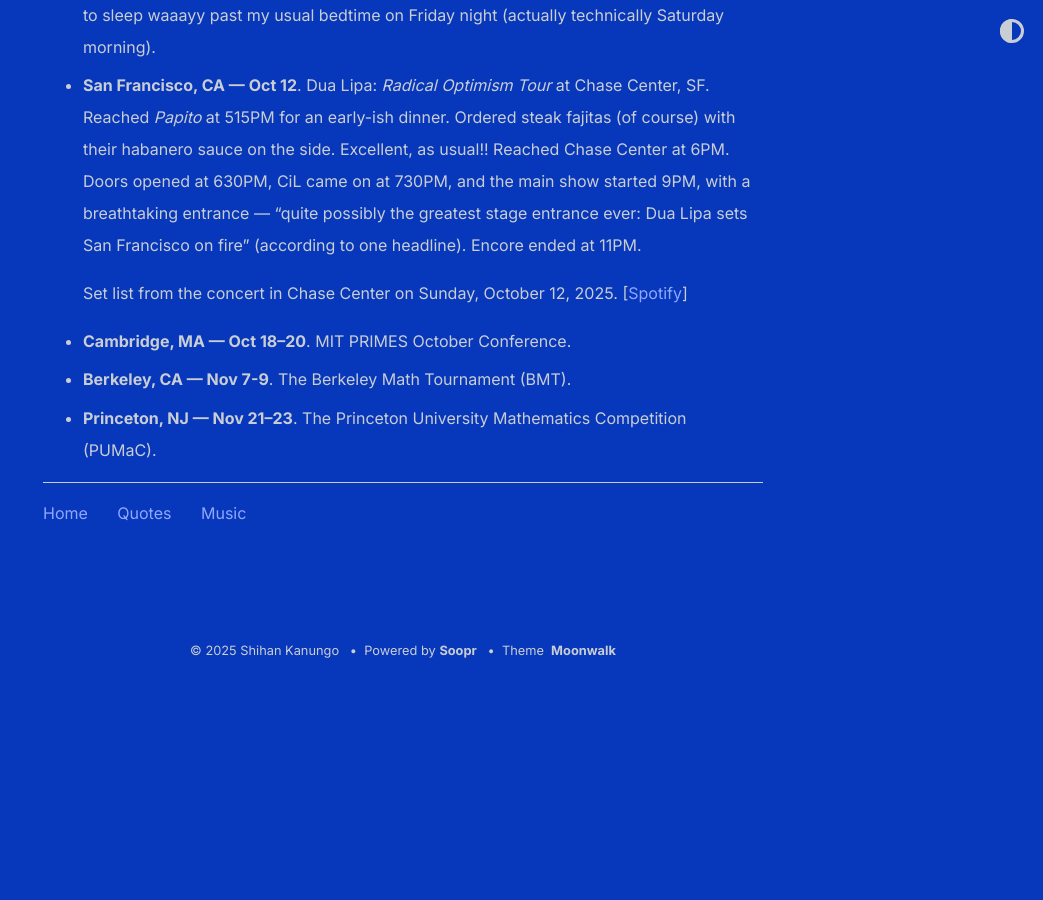
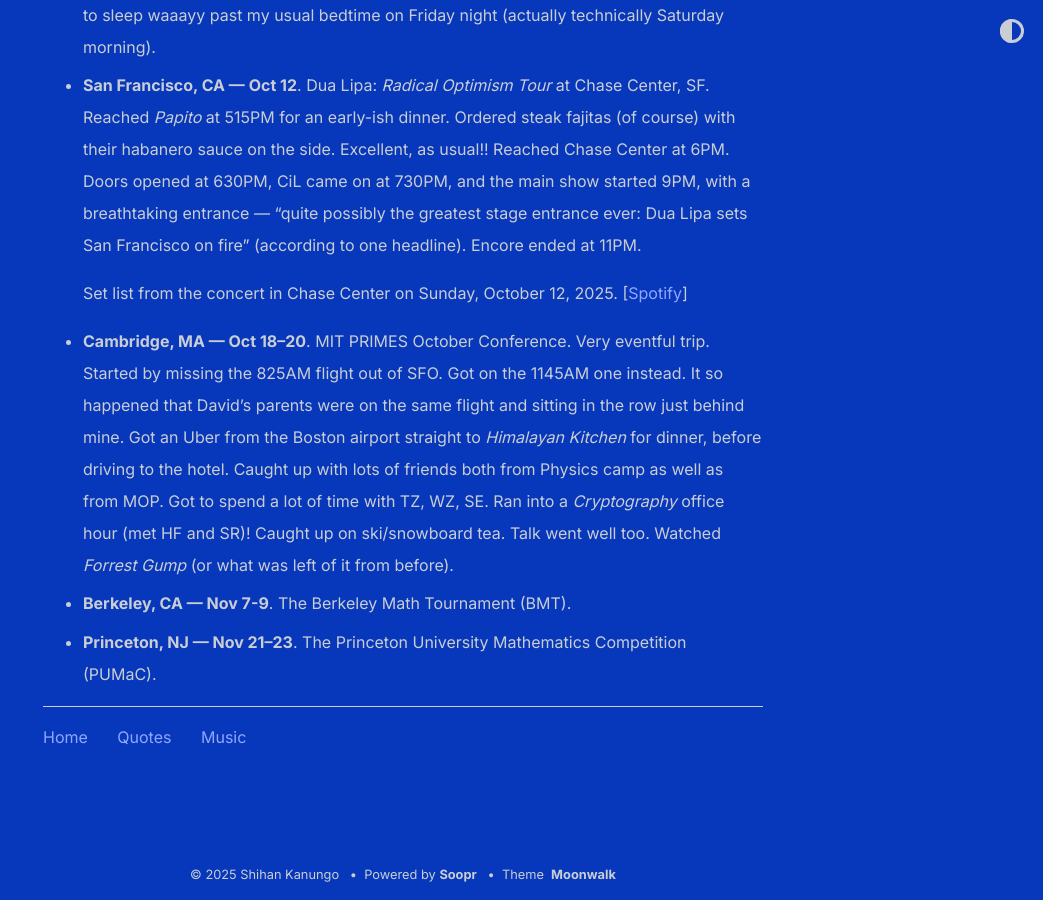
Before and after one commit to shihankanungo/shihankanungo.github.io, a Jekyll site: the page built from travel.md, in a window 1280 px wide and 900 px high, scrolled down 2642 px. Shown: the whole window, without its empty margins (237-1280 px from the left). Built offline with Jekyll 4.4.1, drawn with Linux system fonts in a browser that asks for light colours; before the commit the page ends 3318 px from its top, so only the background shows below that.

Commit message:
Update travel.md

```diff
--- a/travel.md
+++ b/travel.md
@@ -27,6 +27,6 @@
   <small><b>Act I</b> &mdash; Training Season &#8226; End of an Era &#8226; Break My Heart &#8226; One Kiss <br> <b>Act II</b> &mdash; Whatcha Doing &#8226; Levitating &#8226; These Walls &#8226; Wake Me Up When September Ends (Green Day cover) &#8226; Maria <br> <b>Act III</b> &mdash; Physical &#8226; Electricity &#8226; Hallucinate &#8226; Illusion <br> <b>Act IV</b> &mdash; Falling Forever &#8226; Happy for You &#8226; Love Again &#8226; Anything for Love &#8226; Be the One <br> <b>Encore</b> &mdash; New Rules &#8226; Dance the Night &#8226; Don't Start Now &#8226; Houdini</small><br>
 </details></li></ul>
 
-- **Cambridge, MA --- Oct 18--20**. MIT PRIMES October Conference.
+- **Cambridge, MA --- Oct 18--20**. MIT PRIMES October Conference. Very eventful trip. Started by missing the 825AM flight out of SFO. Got on the 1145AM one instead. It so happened that David's parents were on the same flight and sitting in the row just behind mine. Got an Uber from the Boston airport straight to *Himalayan Kitchen* for dinner, before driving to the hotel. Caught up with lots of friends both from Physics camp as well as from MOP. Got to spend a lot of time with TZ, WZ, SE. Ran into a *Cryptography* office hour (met HF and SR)! Caught up on ski/snowboard tea. Talk went well too. Watched *Forrest Gump* (or what was left of it from before).
 - **Berkeley, CA --- Nov 7-9**. The Berkeley Math Tournament (BMT).
 - **Princeton, NJ --- Nov 21--23**. The Princeton University Mathematics Competition (PUMaC).
```
